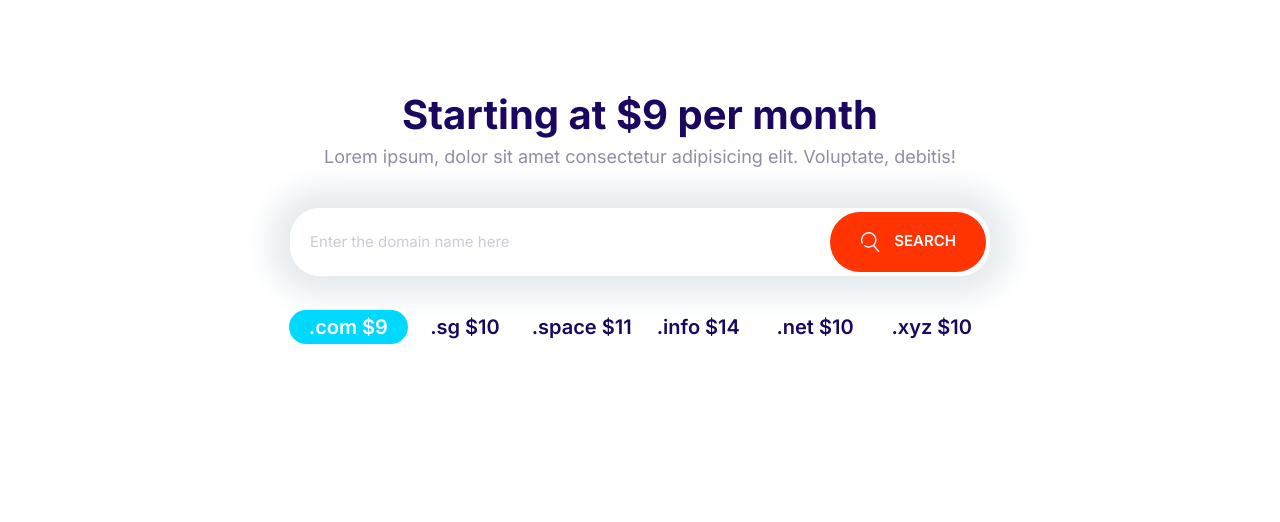
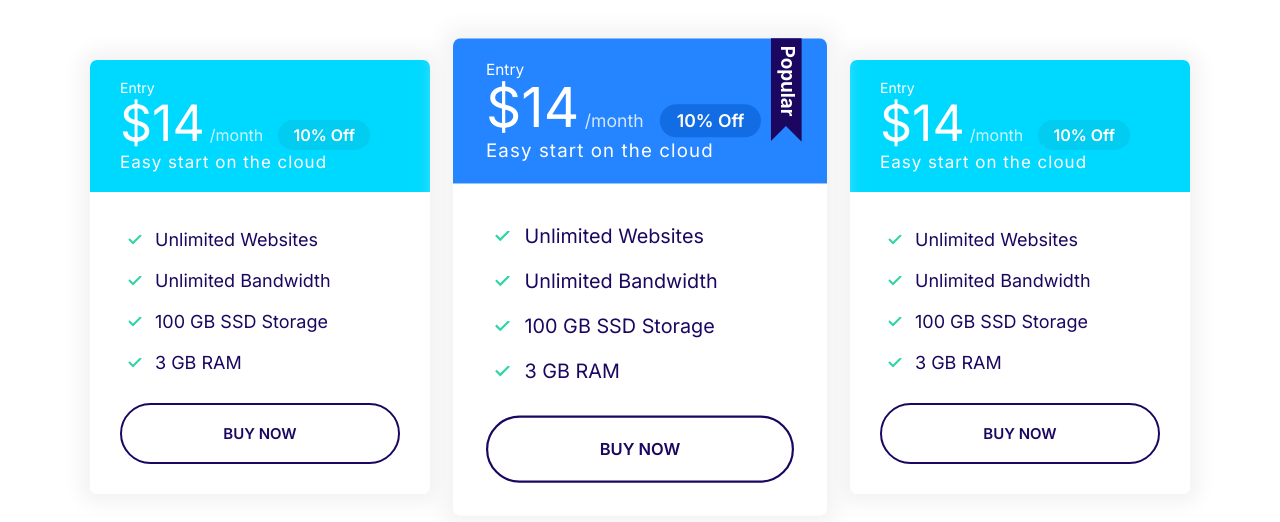
Before and after one commit to jawidanwari/Jawidanwari, a plain HTML site: page index.html in a window 1280 px wide. Drawn offline with Linux system fonts and the light colour scheme.

Commit message:
build the plans component.

```diff
--- a/css/styles.css
+++ b/css/styles.css
@@ -316,6 +316,10 @@ a {
   color: #fff;
 }
 
+.card--primary .badge--primary {
+  background: #126de4;
+}
+
 .card--secondary .badge--secondary {
   background: #02cdf1;
   color: #fff;
@@ -327,6 +331,9 @@ a {
 }
 
 /* Plans */
+.plan {
+  transition: transform 0.2s ease-out;
+}
 .plan__name {
   color: #fff;
   margin: 0;
@@ -356,6 +363,10 @@ a {
   margin-bottom: 2rem;
 }
 
+.plan--popular {
+  transform: scale(1.1);
+}
+
 .plan--popular .card__header {
   position: relative;
 }
@@ -367,6 +378,14 @@ a {
   position: absolute;
   top: -6px;
   right: 5%;
+}
+
+.plan:hover {
+  transform: scale(1.05);
+}
+
+.plan--popular:hover {
+  transform: scale(1.15);
 }
 
 @media screen and (min-width: 1024px) {
@@ -721,3 +740,13 @@ a {
     grid-template-columns: repeat(auto-fit, minmax(10rem, 1fr));
   }
 }
+
+/* Plan Block */
+.block-plans .grid {
+  gap: 8rem 4rem;
+}
+
+.block-plans .card {
+  max-width: 500px;
+  margin: 0 auto;
+}
--- a/index.html
+++ b/index.html
@@ -14,36 +14,71 @@
     <title>Document</title>
   </head>
   <body>
-    <section class="block container block-domain">
-      <header class="block__header">
-        <h2>Starting at $9 per month</h2>
-        <p>
-          Lorem ipsum, dolor sit amet consectetur adipisicing elit. Voluptate,
-          debitis!
-        </p>
-      </header>
-      <div class="input-group">
-        <input
-          type="text"
-          class="input"
-          placeholder="Enter the domain name here"
-        />
-        <button class="btn btn--accent">
-          <svg class="icon icon--white">
-            <use xlink:href="images/sprite.svg#search"></use>
-          </svg>
-          Search
-        </button>
+    <section class="block container block-plans">
+      <div class="grid grid--1x3">
+        <div class="plan">
+          <div class="card card--secondary">
+            <header class="card__header">
+              <h3 class="plan__name">Entry</h3>
+              <span class="plan__price">$14</span>
+              <span class="plan__billing-cycle">/month</span>
+              <span class="badge badge--secondary badge--small">10% Off</span>
+              <span class="plan__description">Easy start on the cloud</span>
+            </header>
+            <div class="card__body">
+              <ul class="list list--tick">
+                <li class="list__item">Unlimited Websites</li>
+                <li class="list__item">Unlimited Bandwidth</li>
+                <li class="list__item">100 GB SSD Storage</li>
+                <li class="list__item">3 GB RAM</li>
+              </ul>
+              <button class="btn btn--outline btn--block">Buy Now</button>
+            </div>
+          </div>
+        </div>
+        <div class="plan plan--popular">
+          <div class="card card--primary">
+            <header class="card__header">
+              <h3 class="plan__name">Entry</h3>
+              <span class="plan__price">$14</span>
+              <span class="plan__billing-cycle">/month</span>
+              <span class="badge badge--primary badge--small">10% Off</span>
+              <span class="plan__description">Easy start on the cloud</span>
+            </header>
+            <div class="card__body">
+              <ul class="list list--tick">
+                <li class="list__item">Unlimited Websites</li>
+                <li class="list__item">Unlimited Bandwidth</li>
+                <li class="list__item">100 GB SSD Storage</li>
+                <li class="list__item">3 GB RAM</li>
+              </ul>
+              <button class="btn btn--outline btn--block">Buy Now</button>
+            </div>
+          </div>
+        </div>
+        <div class="plan">
+          <div class="card card--secondary">
+            <header class="card__header">
+              <h3 class="plan__name">Entry</h3>
+              <span class="plan__price">$14</span>
+              <span class="plan__billing-cycle">/month</span>
+              <span class="badge badge--secondary badge--small">10% Off</span>
+              <span class="plan__description">Easy start on the cloud</span>
+            </header>
+            <div class="card__body">
+              <ul class="list list--tick">
+                <li class="list__item">Unlimited Websites</li>
+                <li class="list__item">Unlimited Bandwidth</li>
+                <li class="list__item">100 GB SSD Storage</li>
+                <li class="list__item">3 GB RAM</li>
+              </ul>
+              <button class="btn btn--outline btn--block">Buy Now</button>
+            </div>
+          </div>
+        </div>
       </div>
-      <ul class="list block-domain__prices">
-        <li><span class="badge badge--secondary">.com $9</span></li>
-        <li>.sg $10</li>
-        <li>.space $11</li>
-        <li>.info $14</li>
-        <li>.net $10</li>
-        <li>.xyz $10</li>
-      </ul>
     </section>
+
     <script src="js/main.js"></script>
   </body>
 </html>
```
Also changed, not shown: components/domain__block.html (added, +27 -0 lines).
